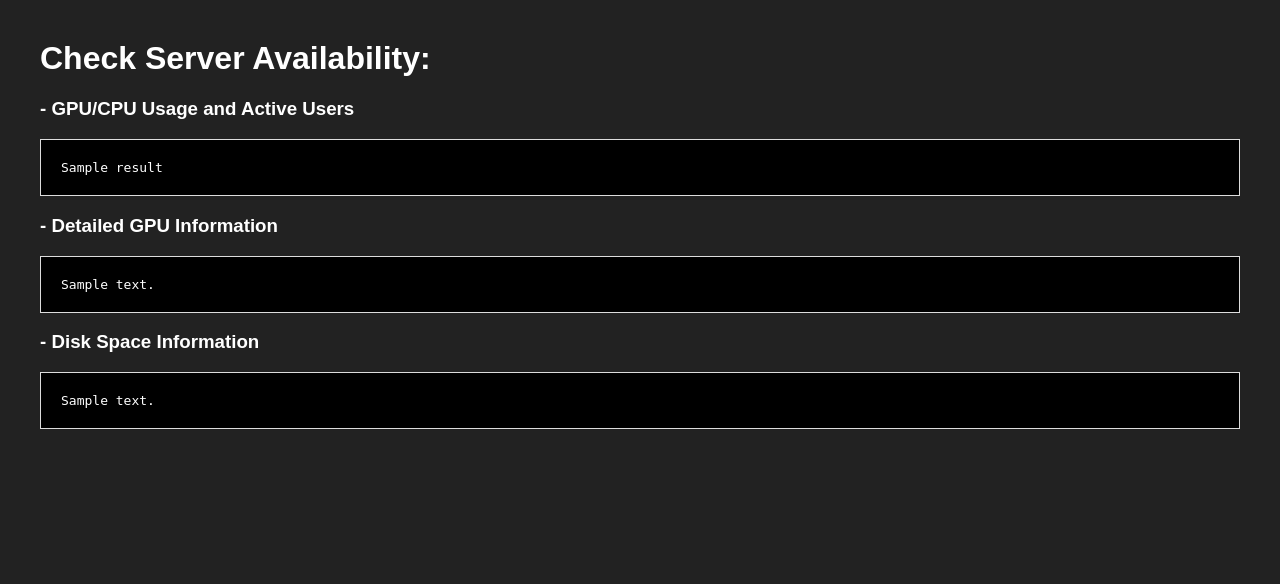
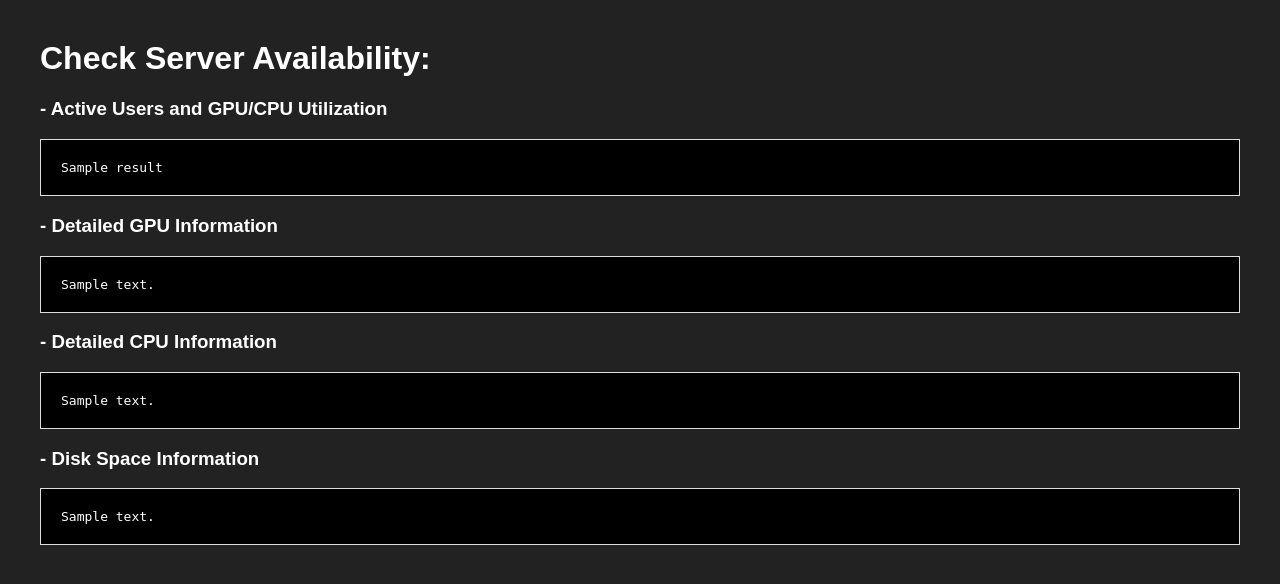
Before and after one commit to Vujas-Eteph/miniCSR, a Flask app: template templates/main.html in a window 1280 px wide. Shown: the top 584 px of the page. Run offline with Flask 3, Linux system fonts and the light colour scheme; the template is opened without the code that fills it: most values are stand-ins (such as "Sample title", 1, 10 or a date in 2020).

Commit message:
add: now also presents the CPU data in the browser

```diff
--- a/app.py
+++ b/app.py
@@ -36,7 +36,8 @@ def display_output():
     # Render the data in 'main.html'
     return render_template('main.html',
                            result=loaded_data.get("stats", "No stats available"),
-                           result_detailed=loaded_data.get("detailed_stats", "No detailed stats available"),
+                           result_detailed_gpu=loaded_data.get("detailed_stats_gpu", "No detailed stats available"),
+                           result_detailed_cpu=loaded_data.get("detailed_stats_cpu", "No detailed stats available"),
                            result_detailed_space=loaded_data.get("disk_stats", "No disk stats available"))
 
 @app.route('/logout')
--- a/templates/main.html
+++ b/templates/main.html
@@ -14,10 +14,12 @@
 </head>
 <body>
     <h1> Check Server Availability: </h1>
-    <h3>- GPU/CPU Usage and Active Users</h3>
+    <h3>- Active Users and GPU/CPU Utilization </h3>
     <pre>{{ result }}</pre>
     <h3>- Detailed GPU Information</h3>
-    <pre>{{ result_detailed }}</pre>
+    <pre>{{ result_detailed_gpu }}</pre>
+    <h3>- Detailed CPU Information</h3>
+    <pre>{{ result_detailed_cpu }}</pre>
     <h3>- Disk Space Information</h3>
     <pre>{{ result_detailed_space }}</pre>
     <script>
```
